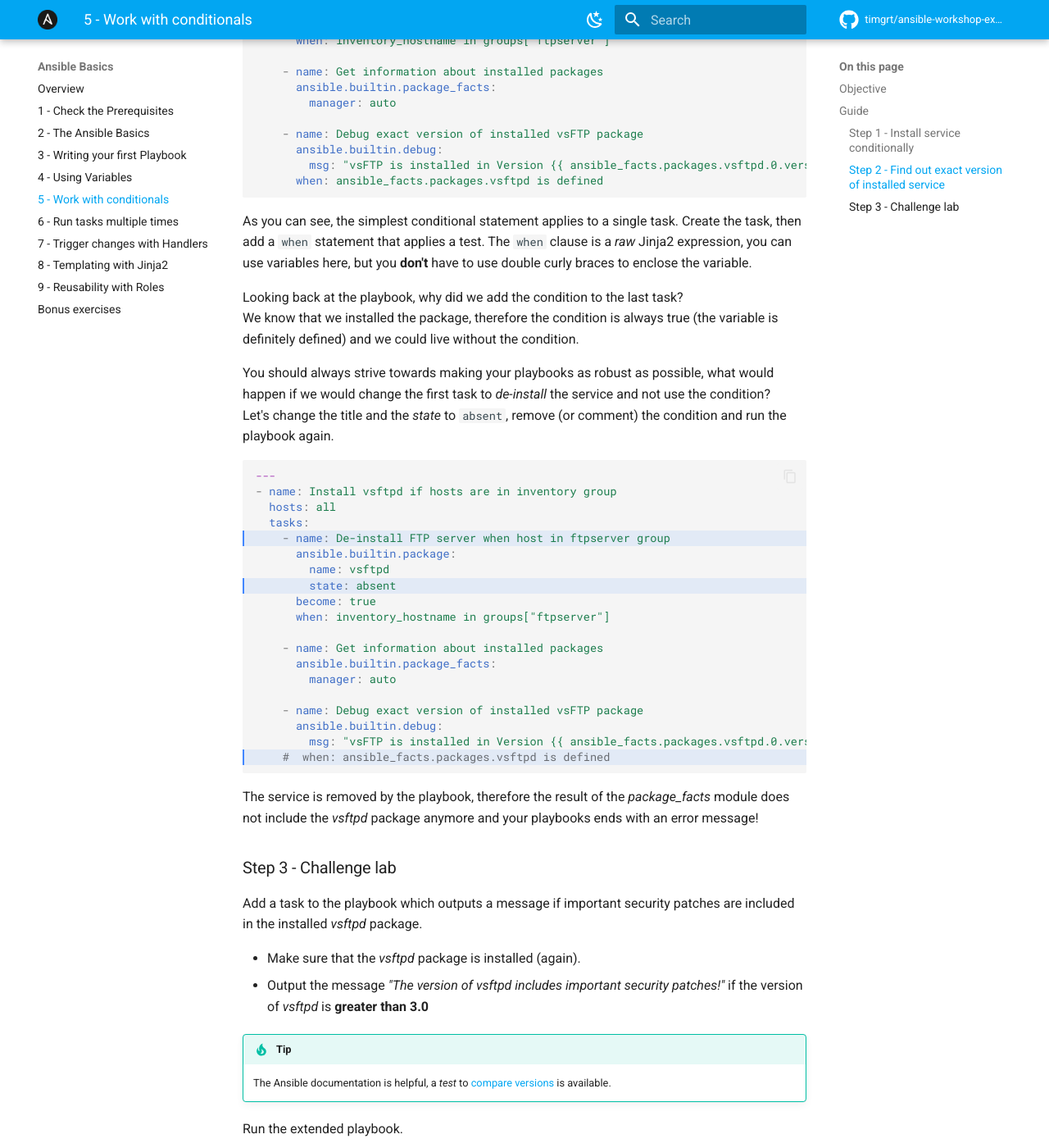
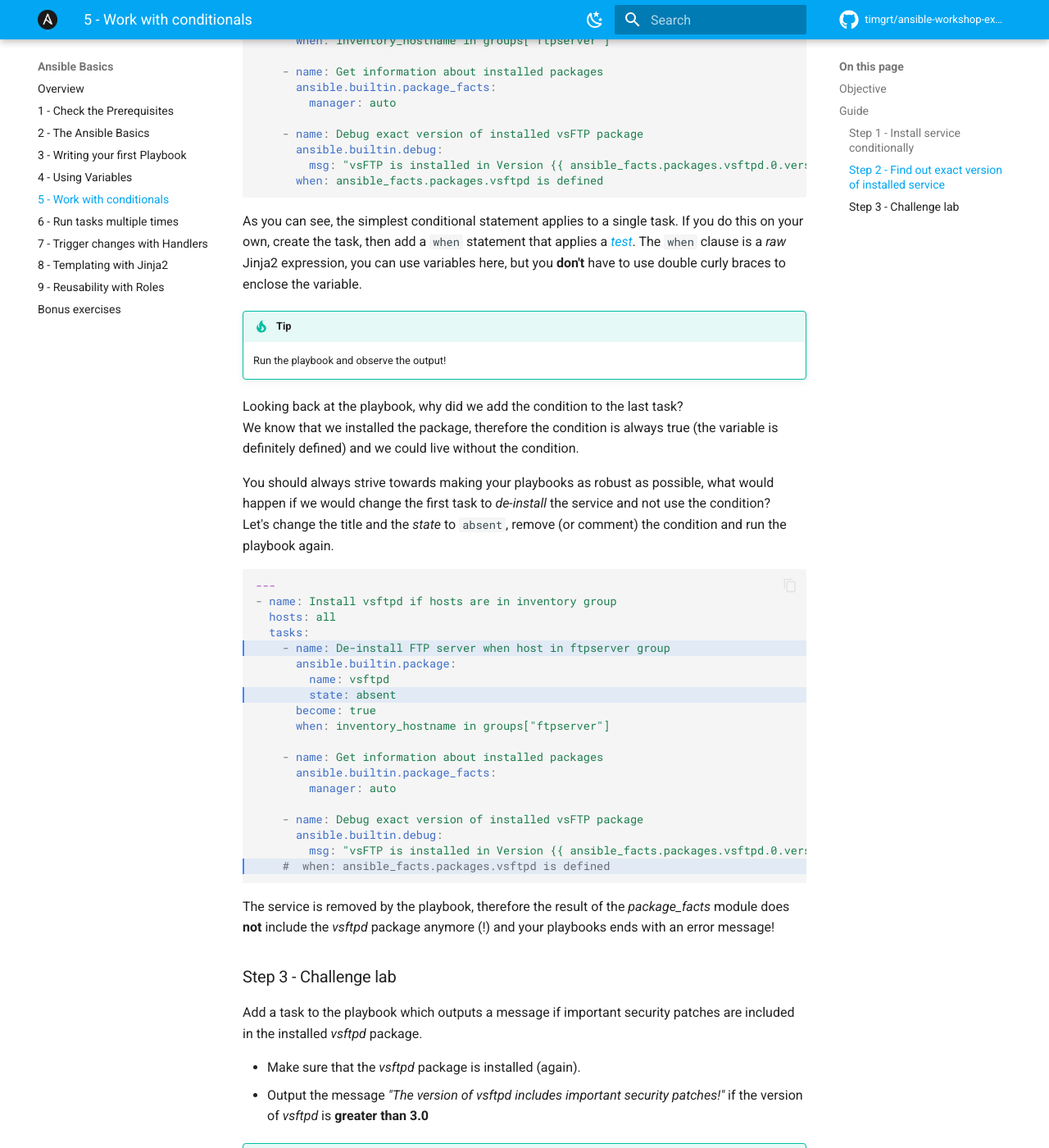
Before and after one commit to TimGrt/Ansible-Workshop-Exercises, an MkDocs documentation site: the page built from docs/ansible-core/ansible-core-conditionals.md, in a window 1280 px wide and 1400 px high, scrolled down 2657 px. Shown: the whole window at 82% size. Built offline with MkDocs 1.6.1 and Material for MkDocs 9.7.7, drawn with Linux system fonts in a browser that asks for light colours; comment, search, counter and statistics services are not loaded; some of the changed text lies outside the part shown.

Commit message:
Fixed inventory which may be copied by attendees. Added admonition with hint to run the playbook, added some more description and link to docs for test plugins.

````diff
--- a/docs/ansible-core/ansible-core-conditionals.md
+++ b/docs/ansible-core/ansible-core-conditionals.md
@@ -73,7 +73,10 @@ Lets add two more tasks to our playbook, one to gather information about all ins
 --8<-- "conditionals-step2-ftpserver.yml"
 ```
 
-As you can see, the simplest conditional statement applies to a single task. Create the task, then add a `when` statement that applies a test. The `when` clause is a *raw* Jinja2 expression, you can use variables here, but you **don't** have to use double curly braces to enclose the variable.
+As you can see, the simplest conditional statement applies to a single task. If you do this on your own, create the task, then add a `when` statement that applies a [*test*](https://docs.ansible.com/ansible/latest/plugins/test.html){:target="_blank"}. The `when` clause is a *raw* Jinja2 expression, you can use variables here, but you **don't** have to use double curly braces to enclose the variable.
+
+!!! tip
+    Run the playbook and observe the output!
 
 Looking back at the playbook, why did we add the condition to the last task?
 We know that we installed the package, therefore the condition is always true (the variable is definitely defined) and we could live without the condition.
@@ -85,7 +88,7 @@ Let's change the title and the *state* to `absent`, remove (or comment) the cond
 --8<-- "conditionals-step2-ftpserver-commented.yml"
 ```
 
-The service is removed by the playbook, therefore the result of the *package_facts* module does not include the *vsftpd* package anymore and your playbooks ends with an error message!
+The service is removed by the playbook, therefore the result of the *package_facts* module does **not** include the *vsftpd* package anymore (!) and your playbooks ends with an error message!
 
 ### Step 3 - Challenge lab
 
````
Also changed, not shown: other parts of docs/ansible-core/ansible-core-conditionals.md (+1 -1 lines).
